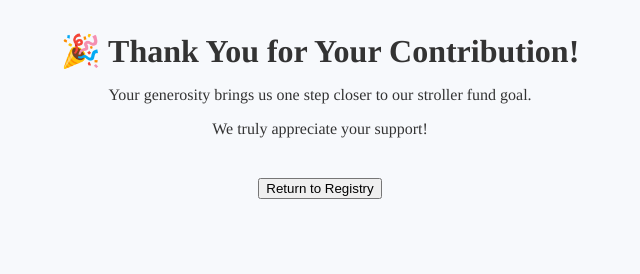
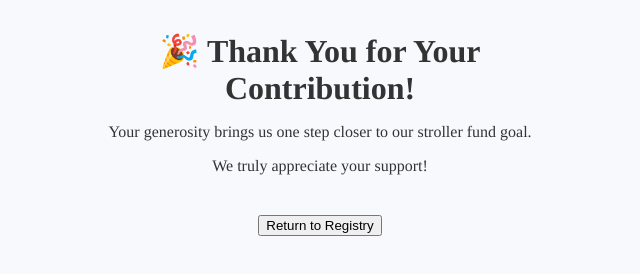
Before and after one commit to reubenleemiller/baby-registry-site, a plain HTML site: page success.html in a window 1280 px wide. Shown: the whole page, without its empty margins (320-960 px from the left). Drawn offline with Linux system fonts and the light colour scheme.

Commit message:
fixed padding

```diff
--- a/assets/style.css
+++ b/assets/style.css
@@ -369,3 +369,10 @@ section > h1 {
     padding: 0.9rem;
   }
 }
+.donation-goal {
+  max-width: 500px;
+  margin: 2rem auto;
+  padding: 0 1rem;
+  text-align: center;
+  box-sizing: border-box;
+}
```
